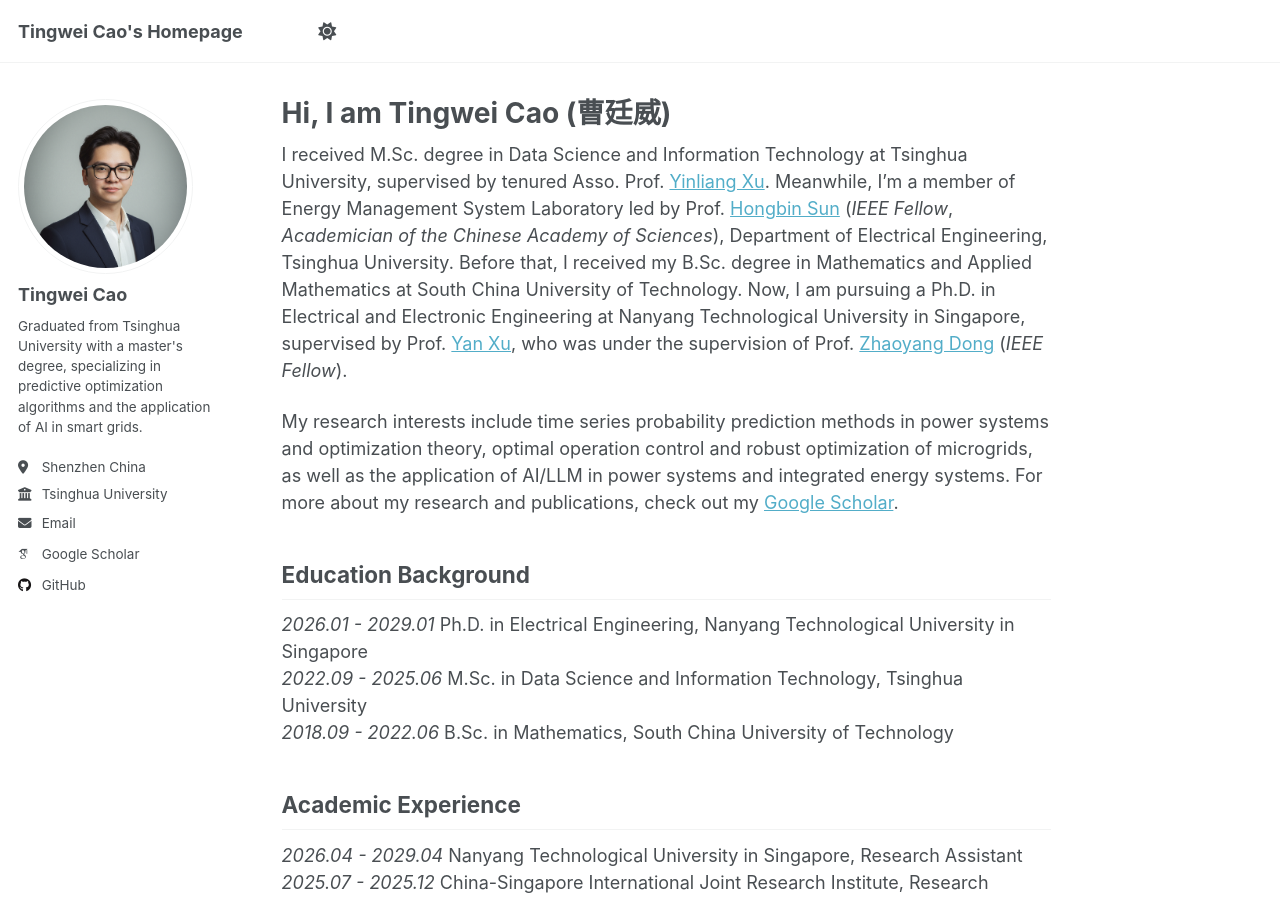
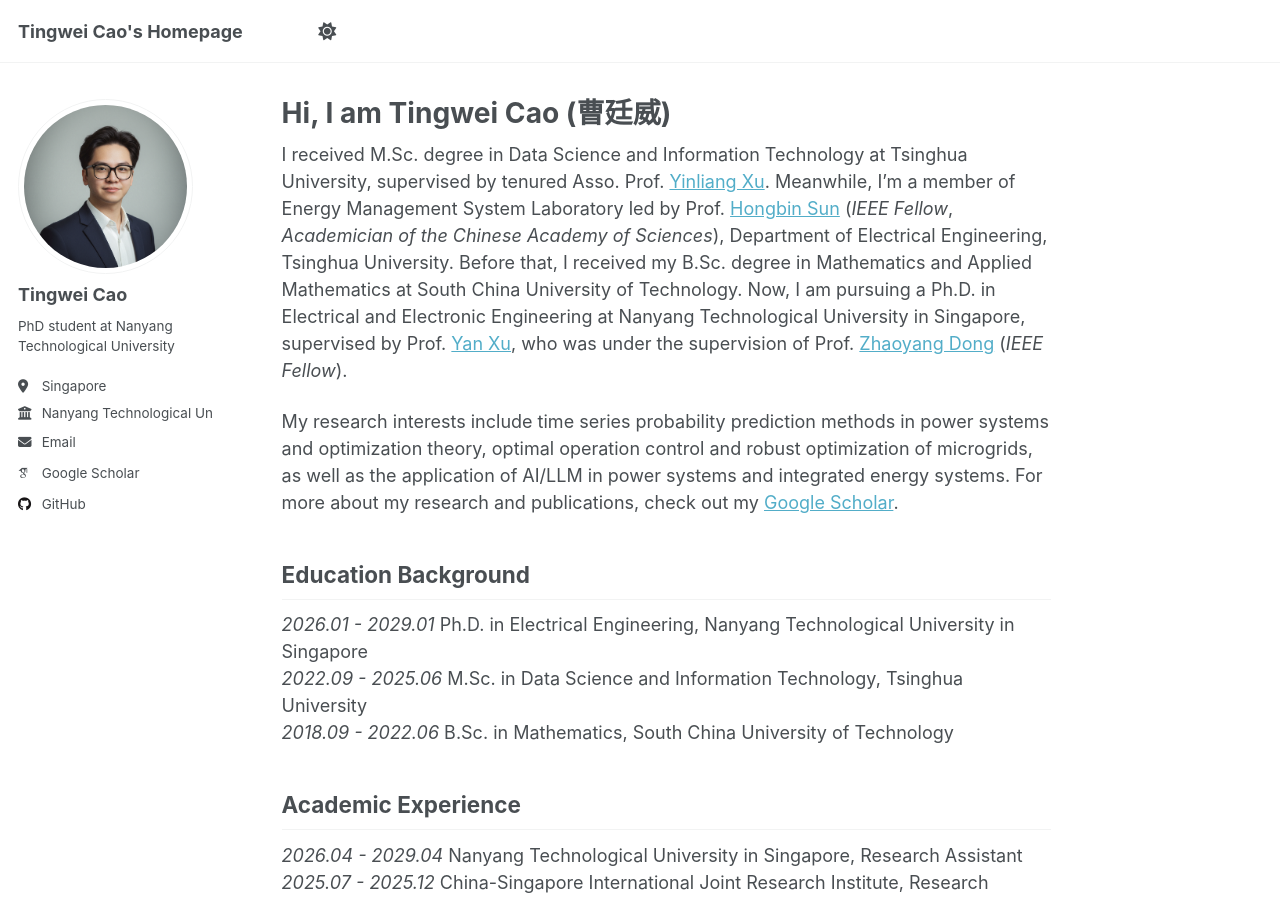
Before and after one commit to tingweicao/tingweicao.github.io, a Jekyll site: the page built from _pages/about.md, in a window 1280 px wide and 900 px high. Built offline with Jekyll 4.4.1, drawn with Linux system fonts in a browser that asks for light colours; some web fonts are replaced; a script that is not in the unit is left out.

Commit message:
Update _config.yml

```diff
--- a/_config.yml
+++ b/_config.yml
@@ -26,9 +26,9 @@ author:
   avatar           : "profile.png"
   name             : "Tingwei Cao"
   pronouns         : # example: "she/her"
-  bio              : "Graduated from Tsinghua University with a master's degree, specializing in predictive optimization algorithms and the application of AI in smart grids."
-  location         : "Shenzhen China"
-  employer         : "Tsinghua University"
+  bio              : "PhD student at Nanyang Technological University"
+  location         : "Singapore"
+  employer         : "Nanyang Technological University"
   uri              : # URL
   email            : "kenny_tingwei@foxmail.com"
 
```
